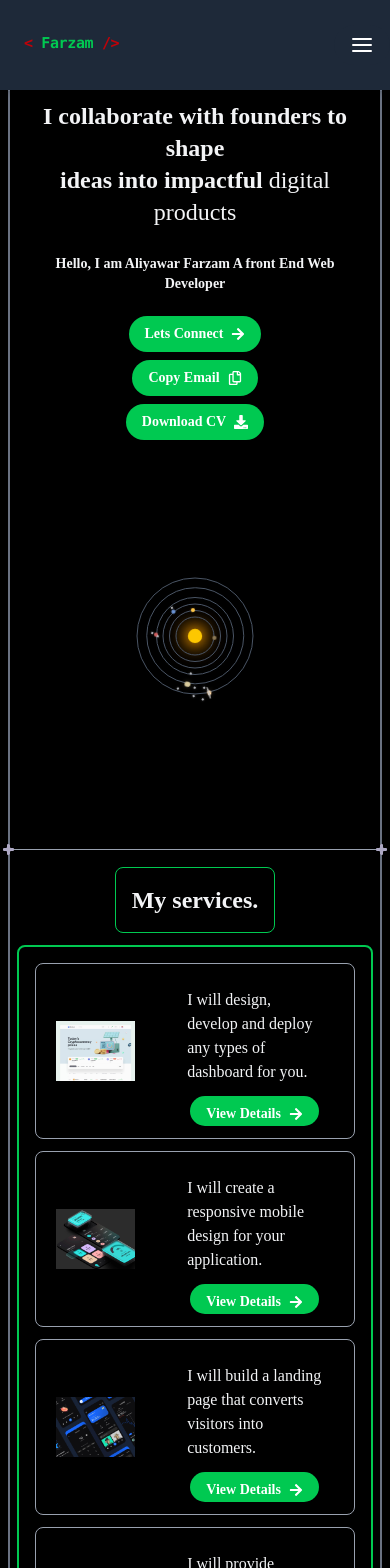
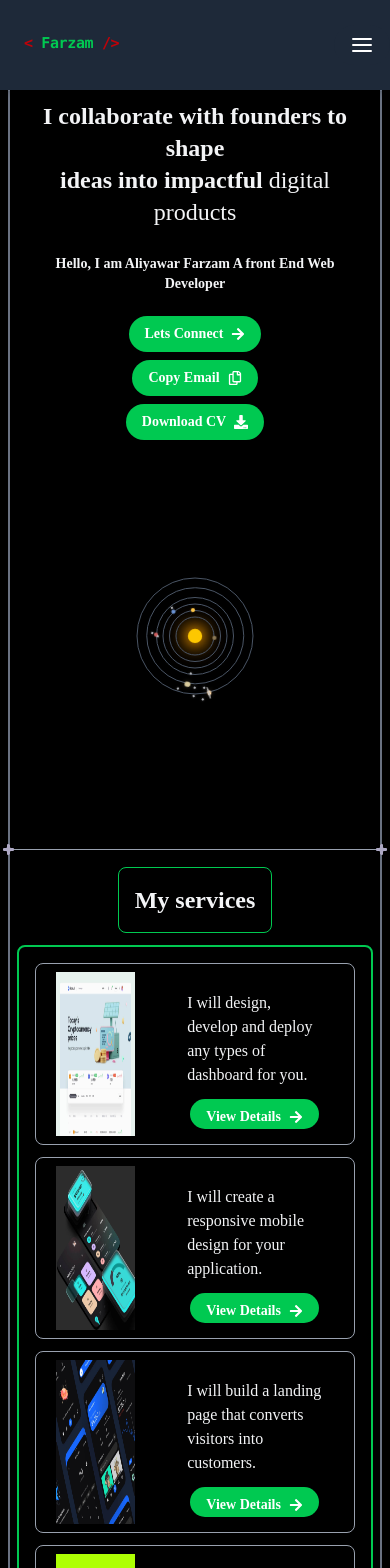
Before and after one commit to farzam313/PortFolio, a React (Vite) app: page / in a window 390 px wide. Shown: the top 1568 px of the page. Built offline with nearby package versions, Linux system fonts and the light colour scheme; a web font is replaced by a local one.

Commit message:
Picture size added and responsiveness enhanced.

```diff
--- a/src/components/Card.jsx
+++ b/src/components/Card.jsx
@@ -21,7 +21,13 @@ const Card = ({
         cursor="pointer"
         className={`  ${className}`}
       >
-        <img src={photo} className={`${imageStyle}`} alt="Card Image" />
+        <img
+          width={200}
+          height={150}
+          src={photo}
+          className={`${imageStyle}`}
+          alt="Card Image"
+        />
         <div className="flex flex-col items-center py-3 justify-between w-[50%] h-[90%] lg:h-[200px] lg:w-[300px] mx-auto  ">
           <p className="lg:mt-4  lg:font-serif font-light p-3 ">
             {description}
--- a/src/layout/Sections/About.jsx
+++ b/src/layout/Sections/About.jsx
@@ -4,8 +4,6 @@ const About = () => {
   return (
     <div className="text-center  my-10">
       <h2>About ME</h2>
-      <p className="mt-4 text-lg">I am a passionate UI/UX developer.</p>
-      {/* <FarzamClipText className="mx-auto" /> */}
     </div>
   );
 };
--- a/src/layout/Sections/Projects.jsx
+++ b/src/layout/Sections/Projects.jsx
@@ -49,7 +49,7 @@ const Projects = () => {
               className={
                 "flex flex-row w-[100%] lg:flex-col h-[22%] lg:w-[320px] lg:h-[400px]  items-center border-1 border-gray-400 rounded-lg min-w-[320px] cursor-pointer"
               }
-              imageStyle={"w-[25%] lg:w-[200px] mx-auto  py-2"}
+              imageStyle={"w-[25%] lg:w-[200px] mx-auto  py-2 h-45 object-fit"}
               link={project.link}
             />
           ))}
--- a/src/layout/Sections/Services.jsx
+++ b/src/layout/Sections/Services.jsx
@@ -39,7 +39,7 @@ const Services = () => {
     <div className=" flex flex-col items-center justify-items-center w-full  h-full  ">
       <h2 className="flex justify-center text-center font-bold text-2xl   my-3 align-center p-4 rounded-lg border-1 border-green-500">
         {" "}
-        My services.
+        My services
       </h2>
       <div className="flex flex-row flex-wrap gap-x-10 gap-y-3 items-center w-[100wh] justify-center border-2 border-green-500 p-4 rounded-lg">
         {services.map((service) => (
@@ -51,7 +51,7 @@ const Services = () => {
             className={
               " flex flex-row w-[100%] lg:flex-col h-[22%] lg:w-[320px] lg:h-[400px]  items-center border-1 border-gray-400 rounded-lg my-auto min-w-[320px] hover:cursor-pointer "
             }
-            imageStyle={"w-[25%] lg:w-[200px] mx-auto  py-2"}
+            imageStyle={"w-[25%] lg:w-[200px] mx-auto  py-2 h-45 object-fit"}
           />
         ))}
       </div>
```
